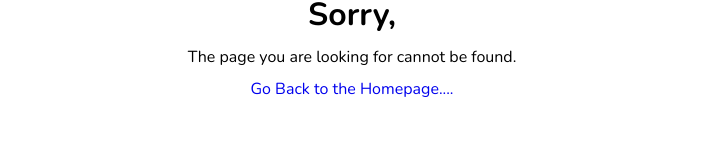
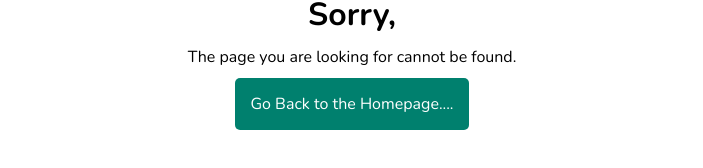
Before and after one commit to CreatorLZ/ideafundr, a React (Create React App) app: page /Home in a window 1280 px wide. Shown: the part 502-670 px from the top of the page, without its empty margins (288-991 px from the left). Built offline with nearby package versions, Linux system fonts and the light colour scheme; no server answers.

Commit message:
added 404 pages

```diff
--- a/src/components/NotFound.jsx
+++ b/src/components/NotFound.jsx
@@ -7,6 +7,7 @@ display: flex;
 flex-direction: column;
 align-items: center;
 padding-top:15px;
+padding-bottom:50px;
 img{
     width: 100%;
    height: 60vh;
@@ -14,6 +15,8 @@ img{
 }
 Link{
     text-decoration: none;
+    padding: 20px;
+    background: #00806e;
 }
 `
 
@@ -25,7 +28,7 @@ const NotFound = () => {
         <div style={{display:'flex', alignItems:'center', flexDirection:'column', gap:'10px'}}>
         <h1>Sorry,</h1>
         <p>The page you are looking for cannot be found.</p>
-        <Link to="/" style={{textDecoration:'none'}}>Go Back to the Homepage....</Link>
+        <Link to="/" style={{textDecoration:'none',padding:'15px',background:'#00806e',borderRadius:'5px',color:'white'}}>Go Back to the Homepage....</Link>
         </div>
     </Container>
   )
```
